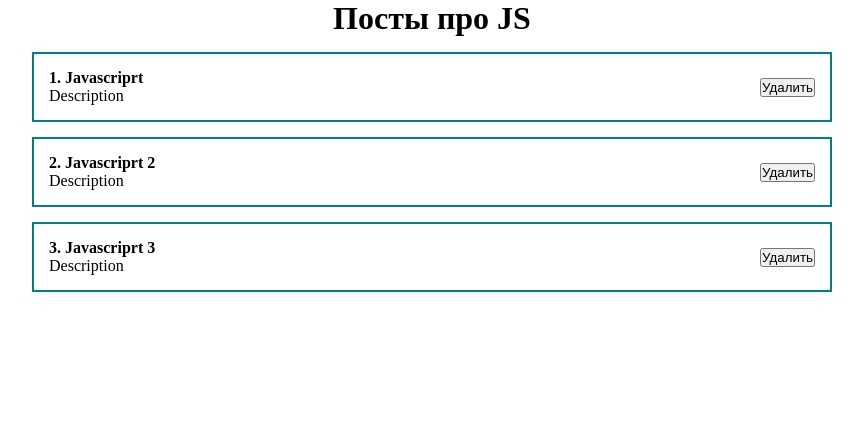
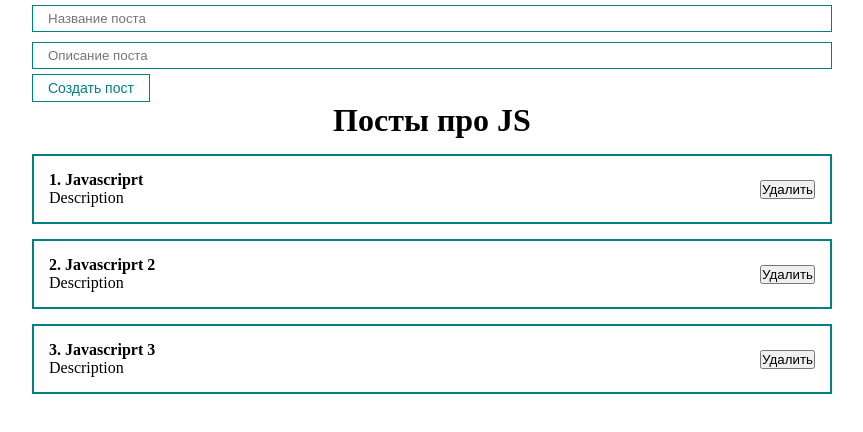
Before and after one commit to shadrin24/ws_test2, a React (Create React App) app: page / in a window 1280 px wide. Shown: the top 432 px of the page, without its empty margins (208-1071 px from the left). Built offline with nearby package versions, Linux system fonts and the light colour scheme.

Commit message:
https://youtu.be/GNrdg3PzpJQ?t=2934

```diff
--- a/src/App.js
+++ b/src/App.js
@@ -4,6 +4,8 @@
 import './styles/App.css';
 import PostItem from "./components/PostItem";
 import PostList from "./components/PostList";
+import MyButton from "./components/UI/button/MyButton";
+import MyInput from "./components/UI/input/MyInput";
 
 function App() {
     const [posts, setPosts] = useState([
@@ -12,11 +14,19 @@
         {id: 3, title: 'Javascriprt 3', body: 'Description'}
     ])
 
-  return (
-    <div className="App">
-        <PostList posts={posts} title={'Посты про JS'}/>
-    </div>
-  );
+    const addNewPost = () => {
+
+    }
+
+    return (
+        <div className="App">
+            <form></form>
+            <MyInput type="text" placeholder="Название поста"/>
+            <MyInput type="text" placeholder="Описание поста"/>
+            <MyButton>Создать пост</MyButton>
+            <PostList posts={posts} title={'Посты про JS'}/>
+        </div>
+    );
 }
 
 export default App;
--- /dev/null
+++ b/src/components/UI/button/MyButton.jsx
@@ -0,0 +1,12 @@
+import React from 'react';
+import classes from './MyButton.module.css';
+
+const MyButton = ({children, ...props}) => {
+    return (
+        <button {...props} className={classes.myBtn}>
+            {children}
+        </button>
+    );
+};
+
+export default MyButton;
--- /dev/null
+++ b/src/components/UI/button/MyButton.module.css
@@ -0,0 +1,8 @@
+.myBtn {
+    padding: 5px 15px;
+    color: teal;
+    font-size: 14px;
+    background: transparent;
+    border: 1px solid teal;
+    cursor: pointer;
+}
--- /dev/null
+++ b/src/components/UI/input/MyInput.jsx
@@ -0,0 +1,10 @@
+import React from 'react';
+import  classes from './MyInput.module.css'
+
+const MyInput = (props) => {
+    return (
+        <input className={classes.myInput} {...props}/>
+    );
+};
+
+export default MyInput;
--- /dev/null
+++ b/src/components/UI/input/MyInput.module.css
@@ -0,0 +1,6 @@
+.myInput {
+    width: 100%;
+    padding: 5px 15px;
+    margin: 5px 0;
+    border: 1px solid teal;
+}
```
